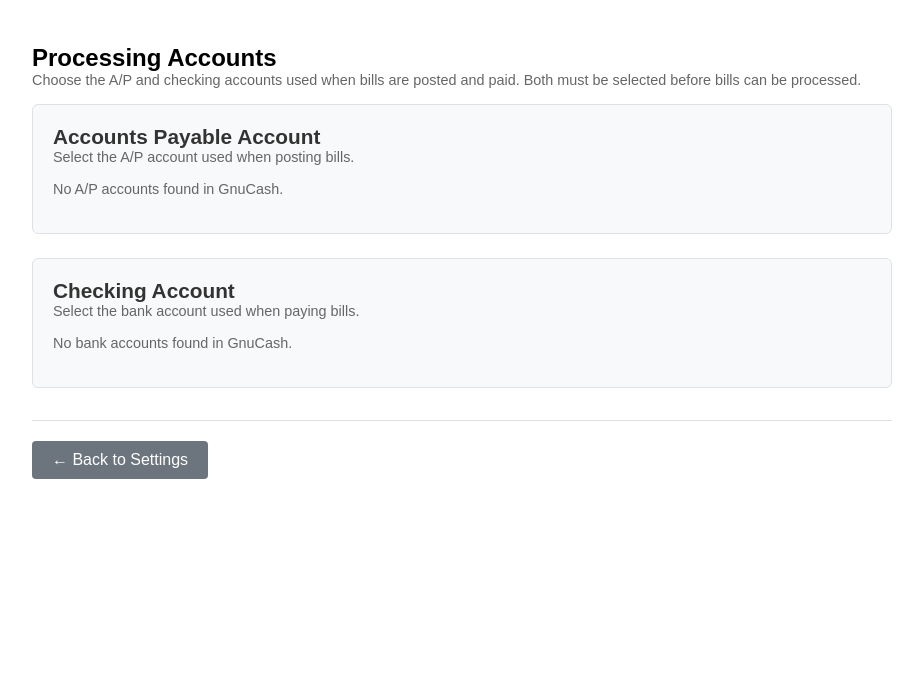
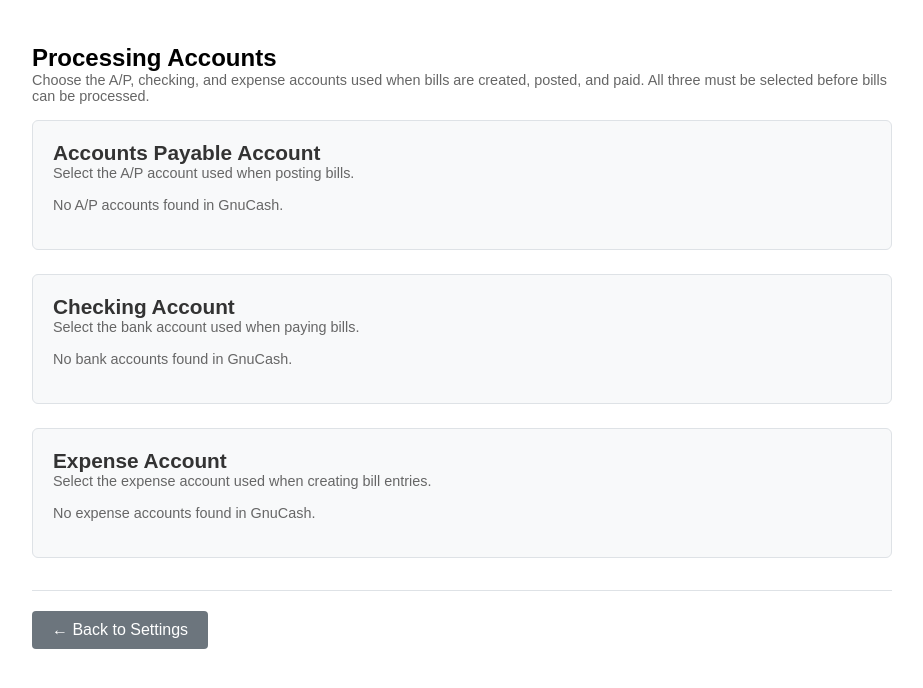
Before and after one commit to conradstorz/GnuCash_Bills_and_Income, a FastAPI app: page /settings/processing-accounts in a window 1280 px wide. Shown: the part 88-776 px from the top of the page, without its empty margins (178-1101 px from the left). Run offline with FastAPI, Linux system fonts and the light colour scheme.

Commit message:
incremental change

```diff
--- a/web/app.py
+++ b/web/app.py
@@ -82,6 +82,24 @@ def _get_sync_status() -> dict:
         return {"json_count": 0, "gc_count": 0, "needs_sync": False, "error": str(e)}
 
 
+def _account_name(guid):
+    """Resolve an account GUID to its display name, or None."""
+    if not guid:
+        return None
+    acct = gnucash_db.get_account_by_guid(guid)
+    return acct["name"] if acct else None
+
+
+def _processing_accounts_context() -> dict:
+    """Common template context for queued_bills partial (account names + configured flag)."""
+    return {
+        "processing_accounts_configured": settings.processing_accounts_configured,
+        "ap_account_name": _account_name(settings.ap_account_guid),
+        "checking_account_name": _account_name(settings.checking_account_guid),
+        "expense_account_name": _account_name(settings.expense_account_guid),
+    }
+
+
 @app.get("/status")
 def get_status():
     """Return current system state as JSON (used by HTMX polling)."""
@@ -121,7 +139,7 @@ def dashboard(request: Request):
         "error": None,
         "cash_accounts": _get_enabled_cash_accounts(),
         "bank_accounts": gnucash_db.get_checking_accounts(),
-        "processing_accounts_configured": settings.processing_accounts_configured,
+        **_processing_accounts_context(),
     })
 
 
@@ -158,7 +176,7 @@ def remove_from_queue(request: Request, index: int):
     return templates.TemplateResponse(request, "partials/queued_bills.html", {
         "queue": queue,
         "last_error": None if ok else f"Could not remove bill at index {index}",
-        "processing_accounts_configured": settings.processing_accounts_configured,
+        **_processing_accounts_context(),
     })
 
 
@@ -194,11 +212,11 @@ def _process_one_bill(bill: dict) -> dict:
     if vendor is None:
         return {"ok": False, "error": f"Vendor not found: {bill['vendor_name']}"}
 
-    expense_account_guid = vendor.get("expense_account_guid")
+    expense_account_guid = settings.expense_account_guid
     if not expense_account_guid:
         return {
             "ok": False,
-            "error": f"Vendor '{vendor['display_name']}' has no expense account configured",
+            "error": "No expense account configured — set one in Processing Accounts settings",
         }
 
     try:
@@ -241,7 +259,7 @@ def process_all(request: Request):
     return templates.TemplateResponse(request, "partials/queued_bills.html", {
         "queue": remaining,
         "last_error": "; ".join(errors) if errors else None,
-        "processing_accounts_configured": settings.processing_accounts_configured,
+        **_processing_accounts_context(),
     })
 
 
@@ -255,7 +273,7 @@ def process_one(request: Request, index: int):
         return templates.TemplateResponse(request, "partials/queued_bills.html", {
             "queue": queue,
             "last_error": f"Bill at index {index} not found in queue",
-            "processing_accounts_configured": settings.processing_accounts_configured,
+            **_processing_accounts_context(),
         })
     result = _process_one_bill(bill)
     if result["ok"]:
@@ -264,7 +282,7 @@ def process_one(request: Request, index: int):
     return templates.TemplateResponse(request, "partials/queued_bills.html", {
         "queue": remaining,
         "last_error": None if result["ok"] else result["error"],
-        "processing_accounts_configured": settings.processing_accounts_configured,
+        **_processing_accounts_context(),
     })
 
 
@@ -292,7 +310,7 @@ def edit_queue_item(
     return templates.TemplateResponse(request, "partials/queued_bills.html", {
         "queue": queue,
         "last_error": None if ok else f"Could not update bill at index {index}",
-        "processing_accounts_configured": settings.processing_accounts_configured,
+        **_processing_accounts_context(),
     })
 
 
@@ -444,7 +462,7 @@ def get_queued_bills_partial(request: Request):
     return templates.TemplateResponse(request, "partials/queued_bills.html", {
         "queue": queue,
         "last_error": None,  # Polling auto-clears stale action errors — intentional
-        "processing_accounts_configured": settings.processing_accounts_configured,
+        **_processing_accounts_context(),
     })
 
 
@@ -932,8 +950,10 @@ async def get_processing_accounts_settings(request: Request):
     return templates.TemplateResponse(request, "settings_processing_accounts.html", {
         "payable_accounts": gnucash_db.get_payable_accounts(),
         "checking_accounts": gnucash_db.get_checking_accounts(),
+        "expense_accounts": gnucash_db.get_expense_accounts(),
         "current_ap_guid": settings.ap_account_guid,
         "current_checking_guid": settings.checking_account_guid,
+        "current_expense_guid": settings.expense_account_guid,
     })
 
 
@@ -979,6 +999,27 @@ async def save_checking_account(request: Request, checking_account_guid: str = F
     })
 
 
+@app.post("/settings/processing-accounts/expense-account", response_class=HTMLResponse)
+async def save_expense_account(request: Request, expense_account_guid: str = Form(...)):
+    """HTMX — save selected expense account GUID and return updated section."""
+    expense_accounts = gnucash_db.get_expense_accounts()
+    valid_guids = {a["guid"] for a in expense_accounts}
+    if expense_account_guid not in valid_guids:
+        return templates.TemplateResponse(request, "partials/processing_expense_section.html", {
+            "expense_accounts": expense_accounts,
+            "current_expense_guid": settings.expense_account_guid,
+            "error_expense": "Invalid account — please select from the list.",
+            "saved_expense": False,
+        })
+    settings.expense_account_guid = expense_account_guid
+    return templates.TemplateResponse(request, "partials/processing_expense_section.html", {
+        "expense_accounts": expense_accounts,
+        "current_expense_guid": expense_account_guid,
+        "error_expense": None,
+        "saved_expense": True,
+    })
+
+
 @app.post("/shutdown")
 def shutdown():
     """Stop the server. Uses os._exit for reliable cross-platform termination."""
--- /dev/null
+++ b/web/templates/partials/processing_expense_section.html
@@ -0,0 +1,24 @@
+<section class="settings-section" id="expense-section">
+  <h3>Expense Account</h3>
+  <p class="help-text">Select the expense account used when creating bill entries.</p>
+  {% if error_expense %}
+  <p class="error-msg">&#10007; {{ error_expense }}</p>
+  {% endif %}
+  {% if saved_expense %}
+  <p class="success-msg">&#10003; Saved</p>
+  {% endif %}
+  {% for acct in expense_accounts %}
+  <label class="account-checkbox">
+    <input type="radio" name="expense_account_guid" value="{{ acct.guid }}"
+           {% if acct.guid == current_expense_guid %}checked{% endif %}
+           hx-post="/settings/processing-accounts/expense-account"
+           hx-include="[name='expense_account_guid']"
+           hx-target="#expense-section"
+           hx-swap="outerHTML">
+    <span class="account-name">{{ acct.name }}</span>
+  </label>
+  {% endfor %}
+  {% if not expense_accounts %}
+  <p class="help-text">No expense accounts found in GnuCash.</p>
+  {% endif %}
+</section>
--- a/web/templates/partials/queued_bills.html
+++ b/web/templates/partials/queued_bills.html
@@ -53,6 +53,11 @@
       <a href="/settings/processing-accounts" style="margin-left:0.75rem; font-size:0.9em;">
         {% if not processing_accounts_configured %}&#9888; {% endif %}Configure processing accounts
       </a>
+      {% if processing_accounts_configured %}
+      <p style="margin-top:0.5rem; font-size:0.85em; color:#666;">
+        A/P: {{ ap_account_name }} &bull; Checking: {{ checking_account_name }} &bull; Expense: {{ expense_account_name }}
+      </p>
+      {% endif %}
     </div>
   {% else %}
     <p class="status-ok">&#10003; No bills queued</p>
--- a/web/templates/settings_processing_accounts.html
+++ b/web/templates/settings_processing_accounts.html
@@ -5,12 +5,13 @@
 <div class="settings-container">
   <h2>Processing Accounts</h2>
   <p class="help-text">
-    Choose the A/P and checking accounts used when bills are posted and paid.
-    Both must be selected before bills can be processed.
+    Choose the A/P, checking, and expense accounts used when bills are created, posted, and paid.
+    All three must be selected before bills can be processed.
   </p>
 
   {% include "partials/processing_ap_section.html" %}
   {% include "partials/processing_checking_section.html" %}
+  {% include "partials/processing_expense_section.html" %}
 
   <div class="settings-footer">
     <a href="/settings" class="btn-secondary">&#8592; Back to Settings</a>
```
Also changed, not shown: settings_manager.py (+11 -1 lines), tests/test_settings_manager.py (+2 -1 lines), tests/test_web_app.py (+8 -3 lines).
